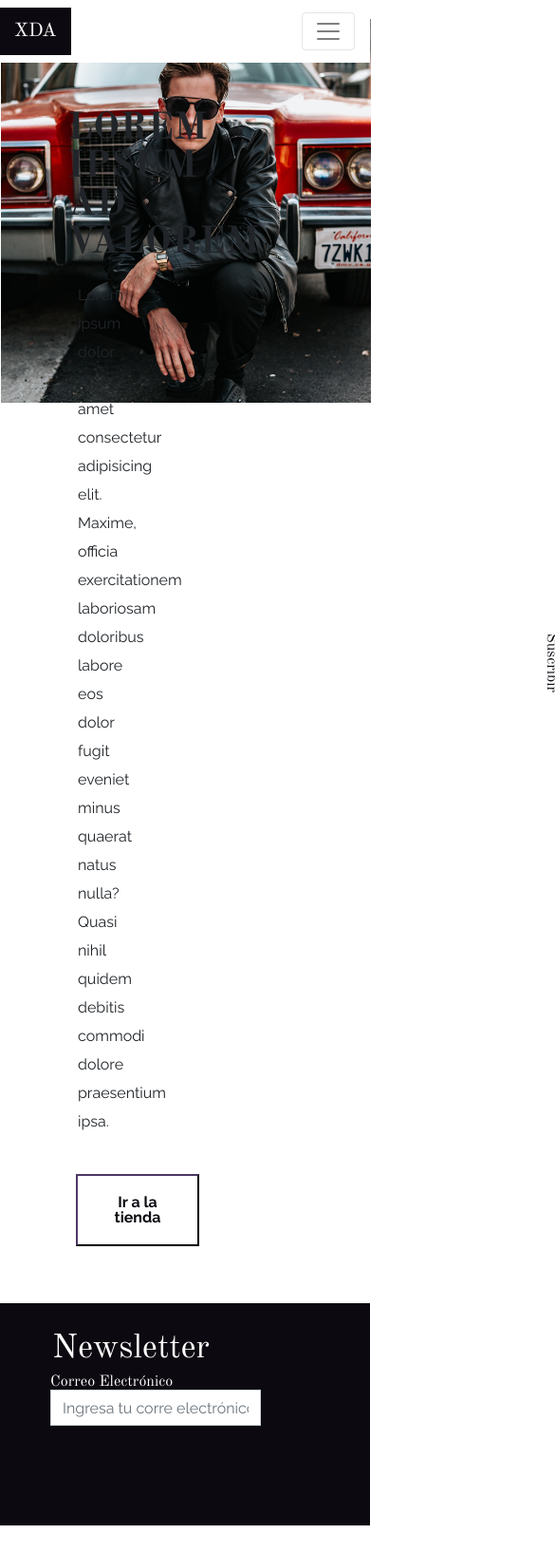
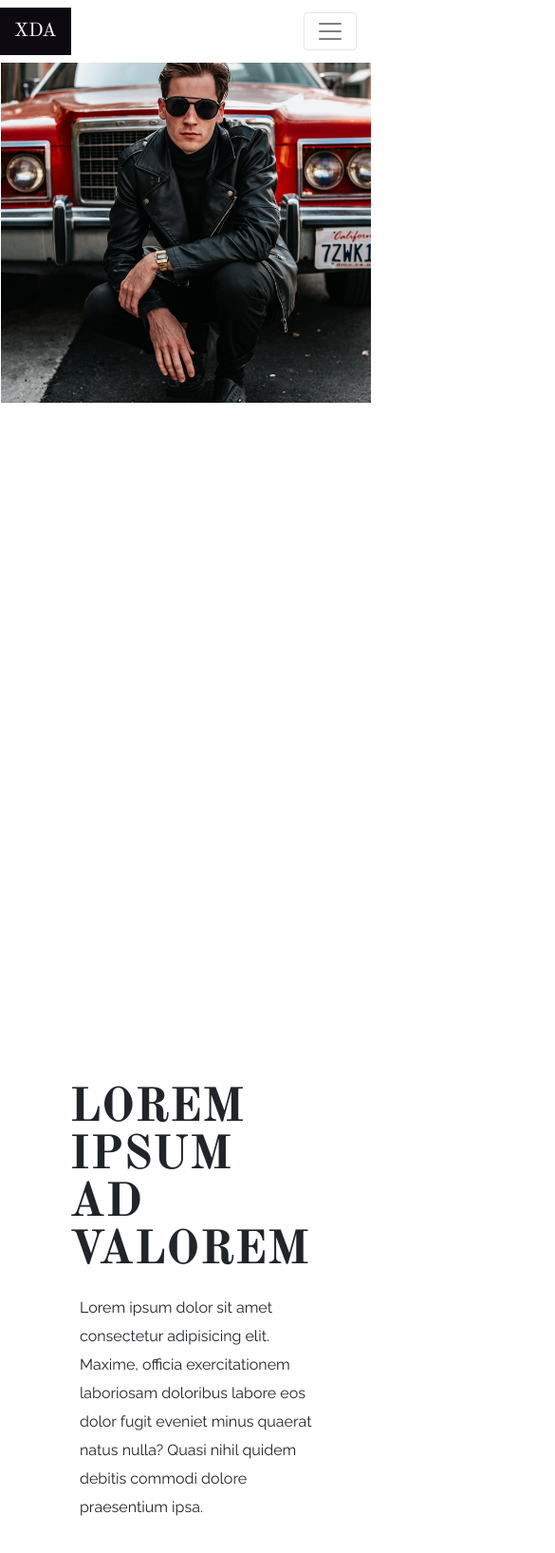
Before and after one commit to Isbel0720/Desafio-Tienda-XDA, a plain HTML site: page index.html in a window 390 px wide. Shown: the top 1635 px of the page at 95% size, 585 px wide, since content can reach past the window. Before the commit the page ends 1606 px from the top, so only its background shows below. Drawn offline with nearby package versions, Linux system fonts and the light colour scheme.

Commit message:
version tablet

```diff
--- a/assets/sass/abstracts/_variables.scss
+++ b/assets/sass/abstracts/_variables.scss
@@ -17,7 +17,7 @@ $regular: 400;
 $negro: 800;
 
 //Tamaño de fuentes
-$xxx-large: 40px;
+$xxx-large: 50px;
 $xx-large: 35px;
 $x-large: 20px;
 $large: 18px;
--- a/assets/sass/base/_base.scss
+++ b/assets/sass/base/_base.scss
@@ -21,7 +21,7 @@
         body {
             background: url('../img/img-hero.png');
             background-repeat: no-repeat;
-            background-size: 112%;
+            background-size: 110%;
             background-position: right;
             background-position: 1px 20px;
         }
--- a/assets/sass/components/_navbar.scss
+++ b/assets/sass/components/_navbar.scss
@@ -8,7 +8,11 @@
 @media (max-width:1024px){
     .navbar{
         padding-left: 0px;
+        padding-top: 0px;
+        padding-bottom: 0px;
         margin-left: 0px;
+        margin-right: -2px;
+
     }
 }
 
@@ -18,7 +22,7 @@
         margin-left: 0px;
         padding-top: 0px;
         padding-bottom: 0px;
-        margin-right: -47px;
+        margin-right: -40px;
     }
 }
 
--- a/assets/sass/layout/_form.scss
+++ b/assets/sass/layout/_form.scss
@@ -31,8 +31,9 @@
 @media (max-width:375px){
     .form-group{
         font-family: $old-standar-tt;
-        padding-right: 0px;
+        padding-right: 30px;
         padding-bottom: 62px;
+
     }
 }
 
@@ -56,9 +57,9 @@
 @media (max-width:1024px){
     .rotate-text{
         position: absolute;
-        top: 690px;
+        top: 1671px;
         color: $smoky-black;
-        margin-left: 550px;
+        margin-left: 953px;
         transform: rotate(-270deg);
         font-family: $old-standar-tt;
     }
@@ -69,7 +70,7 @@
         position: absolute;
         top: 1040px;
         color: #0c0910;
-        margin-left: 372px;
+        margin-left: 367px;
         transform: rotate(-270deg);
         font-family: $old-standar-tt;
     }
@@ -79,3 +80,7 @@
 .form-control{
     border-radius: 0px;
 }
+
+.form__call-text{
+    padding-bottom: 20px;
+}
--- a/assets/sass/layout/_header.scss
+++ b/assets/sass/layout/_header.scss
@@ -6,13 +6,15 @@
 
 @media (max-width:1024px){
     .header{
-        margin: 50px 50px 30px;
+        margin: 996px 6px 22px;
+        padding: 80px 46px 0px;
     }
 }
 
 @media (max-width:375px){
     .header{
-        margin: 668px 30px 0px;
+        margin: 593px 30px 0px 0px;
+        padding: 76px 24px 0px;
     }
 }
 
@@ -24,7 +26,8 @@
 
 @media (max-width:1024px){
     .header__principal{
-        padding-right: 145px;
+        padding-right: 0px;
+
     }
 }
 
@@ -46,13 +49,13 @@
 @media (max-width:1024px){
     .header__texto{
         margin: 10px;
-        padding: 0px 82px 30px 22px;
+        padding: 0px 0px 30px 22px;
     }
 }
 
 @media (max-width:375px){
     .header__texto{
         margin: 10px;
-        padding: 0px 19px 31px 17px;
+        padding: 0px 0px 31px 17px;
     }
 }
--- a/index.html
+++ b/index.html
@@ -42,10 +42,10 @@
 
 <!--header-->
 <header class="header">
-    <div class="header__principal col-md-6">
+    <div class="header__principal col-md-8 col-sm-12">
         <div class="row">
             <h1 class="header__titulo">LOREM IPSUM AD VALOREM</h1>
-            <div class="header__texto col-md-4">
+            <div class="header__texto col-sm-4 col-md-12">
                 <p> Lorem ipsum dolor sit amet consectetur adipisicing elit. Maxime, officia exercitationem laboriosam
                     doloribus labore eos dolor fugit eveniet minus quaerat natus nulla? Quasi nihil quidem debitis
                     commodi dolore praesentium ipsa.</p>
@@ -59,12 +59,12 @@
     </div>
 </header>
 <div class="rotate-text">Suscribir</div>
-<form class="formulario col-md-5 col-sm-12">
+<form class="formulario col-md-11 col-sm-12">
     <div class="formulario__noticias">
         <h2>Newsletter</h2>
     </div>
     <div class="form-group">
-        <label for="formGroupExampleInput">Correo Electrónico</label>
+        <label class="form__call-text">Correo Electrónico</label>
         <input type="text" class="form-control" placeholder="Ingresa tu corre electrónico">
     </div>
 </form>
```
Also changed, not shown: assets/css/main.css, 1 other file.
